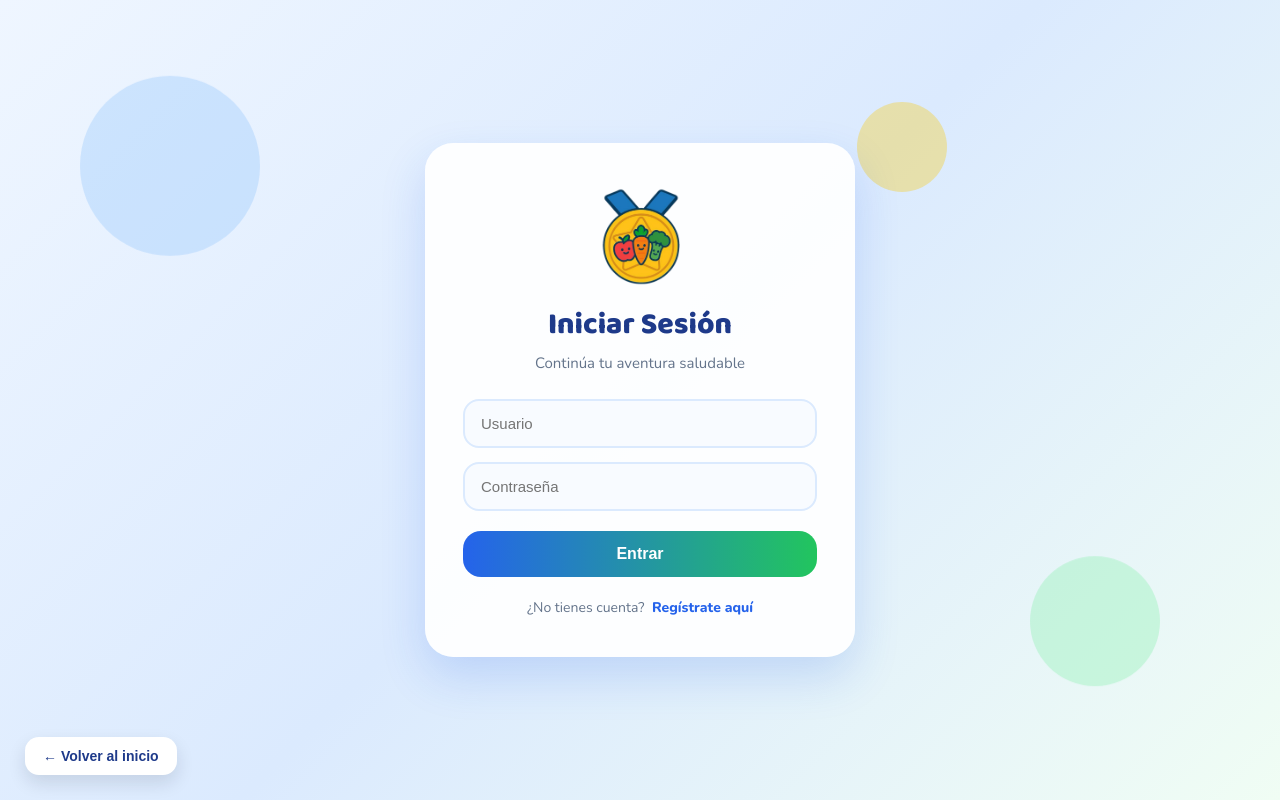
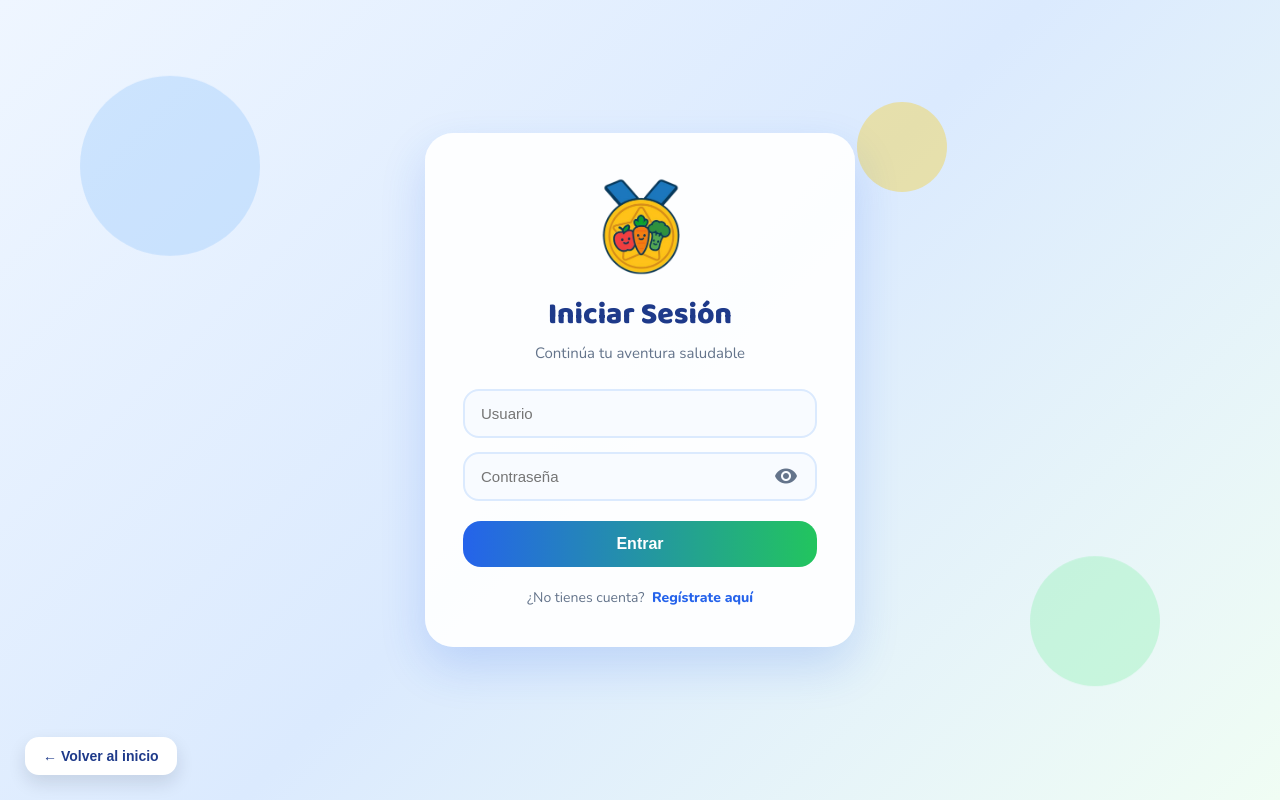
Before and after one commit to MauricioMedel/proyecto_osb_app, an Angular app: page /login in a window 1280 px wide. Built offline with nearby package versions, Linux system fonts and the light colour scheme.

Commit message:
Se agrega mejoras en interfaz del tutor

```diff
--- a/src/app/admin/pages/login/login.component.html
+++ b/src/app/admin/pages/login/login.component.html
@@ -30,12 +30,26 @@
       class="login-input"
     />
 
-    <input
-      [(ngModel)]="password"
-      type="password"
-      placeholder="Contraseña"
-      class="login-input"
-    />
+    <div class="password-container">
+
+  <input
+    [(ngModel)]="password"
+    [type]="showPassword ? 'text' : 'password'"
+    placeholder="Contraseña"
+    class="login-input password-input"
+  />
+
+  <button
+    type="button"
+    class="toggle-password"
+    (click)="togglePassword()"
+  >
+    <span class="material-icons">
+      {{ showPassword ? 'visibility_off' : 'visibility' }}
+    </span>
+  </button>
+
+</div>
 
     <button
       (click)="login()"
--- a/src/app/admin/pages/login/login.component.scss
+++ b/src/app/admin/pages/login/login.component.scss
@@ -1,10 +1,13 @@
 .login-page {
   min-height: 100vh;
   background: linear-gradient(135deg, #eff6ff, #dbeafe, #f0fdf4);
+
   display: flex;
   align-items: center;
   justify-content: center;
-  padding: 30px;
+
+  padding: 0;
+
   position: relative;
   overflow: hidden;
 }
@@ -12,12 +15,20 @@
 .login-container {
   width: 100%;
   max-width: 430px;
+
+  margin-top: -20px;
+
   padding: 38px;
+
   background: rgba(255, 255, 255, 0.92);
   border-radius: 28px;
+
   box-shadow: 0 20px 45px rgba(37, 99, 235, 0.18);
+
   text-align: center;
+
   animation: fadeIn 0.6s ease;
+
   position: relative;
   z-index: 2;
 }
@@ -26,9 +37,11 @@
   width: 110px;
   height: 110px;
   margin: 0 auto 16px;
+
   display: flex;
   align-items: center;
   justify-content: center;
+
   animation: floatLogo 2.8s ease-in-out infinite;
 
   img {
@@ -42,8 +55,8 @@
 .login-container h2 {
   color: #1e3a8a;
   font-weight: 800;
+  font-size: 30px;
   margin: 0;
-  font-size: 30px;
 }
 
 .login-subtitle {
@@ -55,48 +68,131 @@
 .login-error {
   background: #fee2e2;
   color: #dc2626;
+
   padding: 12px;
+
   border-radius: 14px;
+
   margin-bottom: 16px;
+
   font-size: 14px;
   font-weight: 600;
 }
 
 .login-input {
   width: 100%;
+
   padding: 14px 16px;
+
   border-radius: 16px;
+
   border: 2px solid #dbeafe;
+
   margin-bottom: 14px;
+
   font-size: 15px;
+
   background: #f8fbff;
+
   box-sizing: border-box;
+
   transition: 0.25s ease;
 
   &:focus {
     outline: none;
+
     border-color: #2563eb;
+
     background: #ffffff;
+
     box-shadow: 0 0 0 4px rgba(37, 99, 235, 0.12);
   }
 }
 
+/* ==========================
+   PASSWORD INPUT
+========================== */
+
+.password-container {
+  position: relative;
+  width: 100%;
+  margin-bottom: 14px;
+}
+
+.password-input {
+  width: 100%;
+  padding: 14px 55px 14px 16px;
+  margin-bottom: 0;
+}
+
+.toggle-password {
+  position: absolute;
+
+  top: 50%;
+  right: 15px;
+
+  transform: translateY(-50%);
+
+  border: none;
+  background: transparent;
+
+  width: 32px;
+  height: 32px;
+
+  display: flex;
+  justify-content: center;
+  align-items: center;
+
+  cursor: pointer;
+  padding: 0;
+}
+
+.toggle-password .material-icons {
+  font-size: 24px;
+  color: #64748b;
+  line-height: 1;
+  transition: 0.2s;
+}
+
+.toggle-password:hover .material-icons {
+  color: #2563eb;
+}
+
+/* ==========================
+   BOTÓN LOGIN
+========================== */
+
 .login-button {
   width: 100%;
+
   padding: 14px;
+
   border-radius: 18px;
+
   border: none;
-  background: linear-gradient(90deg, #2563eb, #22c55e);
+
+  background: linear-gradient(
+    90deg,
+    #2563eb,
+    #22c55e
+  );
+
   color: white;
+
   font-weight: 800;
   font-size: 16px;
+
   cursor: pointer;
+
   transition: 0.25s ease;
+
   margin-top: 6px;
 
   &:hover {
     transform: translateY(-3px);
-    box-shadow: 0 10px 22px rgba(37, 99, 235, 0.25);
+
+    box-shadow:
+      0 10px 22px rgba(37, 99, 235, 0.25);
   }
 
   &:disabled {
@@ -108,14 +204,19 @@
 
 .login-register {
   margin-top: 20px;
+
   font-size: 14px;
   color: #64748b;
 
   a {
     color: #2563eb;
+
     font-weight: 800;
+
     margin-left: 4px;
+
     text-decoration: none;
+
     cursor: pointer;
 
     &:hover {
@@ -124,47 +225,78 @@
   }
 }
 
+/* ==========================
+   BOTÓN VOLVER
+========================== */
+
 .register-home {
   position: fixed;
+
   bottom: 25px;
   left: 25px;
+
   padding: 11px 18px;
+
   border-radius: 14px;
+
   border: none;
+
   background: white;
+
   color: #1e3a8a;
+
   font-weight: 700;
   font-size: 14px;
+
   cursor: pointer;
-  box-shadow: 0 8px 18px rgba(15, 23, 42, 0.12);
+
+  box-shadow:
+    0 8px 18px rgba(15, 23, 42, 0.12);
+
   transition: 0.25s ease;
+
   z-index: 3;
 
   &:hover {
     background: #1e3a8a;
     color: white;
+
     transform: translateY(-2px);
   }
 }
 
+/* ==========================
+   LOADING
+========================== */
+
 .loading-overlay {
   position: fixed;
   inset: 0;
+
   background: rgba(15, 23, 42, 0.55);
+
   backdrop-filter: blur(4px);
+
   display: flex;
   justify-content: center;
   align-items: center;
+
   z-index: 9999;
 }
 
 .loader-card {
   background: white;
+
   padding: 30px;
+
   border-radius: 24px;
+
   text-align: center;
+
   min-width: 300px;
-  box-shadow: 0 20px 40px rgba(0, 0, 0, 0.15);
+
+  box-shadow:
+    0 20px 40px rgba(0, 0, 0, 0.15);
 
   h3 {
     margin-top: 18px;
@@ -180,24 +312,37 @@
 .spinner {
   width: 70px;
   height: 70px;
+
   margin: auto;
+
   border: 6px solid #dbeafe;
   border-top: 6px solid #2563eb;
+
   border-radius: 50%;
+
   animation: spin 1s linear infinite;
 }
 
+/* ==========================
+   BURBUJAS
+========================== */
+
 .bubble {
   position: absolute;
+
   border-radius: 50%;
+
   opacity: 0.35;
+
   animation: moveBubble 6s ease-in-out infinite;
 }
 
 .bubble-one {
   width: 180px;
   height: 180px;
+
   background: #93c5fd;
+
   top: 80px;
   left: 80px;
 }
@@ -205,20 +350,30 @@
 .bubble-two {
   width: 130px;
   height: 130px;
+
   background: #86efac;
+
   right: 120px;
   bottom: 100px;
+
   animation-delay: 1s;
 }
 
 .bubble-three {
   width: 90px;
   height: 90px;
+
   background: #facc15;
+
   right: 26%;
   top: 120px;
+
   animation-delay: 2s;
 }
+
+/* ==========================
+   ANIMACIONES
+========================== */
 
 @keyframes fadeIn {
   from {
@@ -262,9 +417,15 @@
   }
 }
 
+/* ==========================
+   RESPONSIVE
+========================== */
+
 @media (max-width: 500px) {
+
   .login-container {
     padding: 30px 24px;
+    margin-top: 0;
   }
 
   .register-home {
@@ -274,5 +435,7 @@
 
   .login-page {
     flex-direction: column;
+    padding: 20px;
   }
+
 }
--- a/src/app/admin/pages/login/login.component.ts
+++ b/src/app/admin/pages/login/login.component.ts
@@ -17,9 +17,12 @@ export class LoginComponent {
   password = '';
   loading  = false;
   errorMsg = '';
+  showPassword = false;
 
   constructor(private auth: AuthService, private router: Router) {}
-
+  togglePassword() {
+  this.showPassword = !this.showPassword;
+}
   login(): void {
 
     // =============================
--- a/src/app/admin/pages/registro-usuario/registro-usuario.component.html
+++ b/src/app/admin/pages/registro-usuario/registro-usuario.component.html
@@ -80,17 +80,31 @@
         </span>
       </div>
 
+      <div class="password-container">
+
         <input
           [(ngModel)]="password"
           name="password"
-        type="password"
+          [type]="showPassword ? 'text' : 'password'"
           placeholder="Crear contraseña"
-        class="register-input"
+          class="register-input password-input"
           required
           minlength="10"
           pattern="^(?=.*[A-Z])(?=.*[^A-Za-z0-9]).{10,}$"
           #passwordRef="ngModel"
         />
+
+        <button
+          type="button"
+          class="toggle-password"
+          (click)="togglePassword()"
+        >
+          <span class="material-icons">
+            {{ showPassword ? 'visibility_off' : 'visibility' }}
+          </span>
+        </button>
+
+      </div>
 
       <div class="register-error" *ngIf="passwordRef.invalid && passwordRef.touched">
         <span *ngIf="passwordRef.errors?.['required']">
--- a/src/app/admin/pages/registro-usuario/registro-usuario.component.scss
+++ b/src/app/admin/pages/registro-usuario/registro-usuario.component.scss
@@ -90,6 +90,51 @@ form {
   margin-bottom: 14px;
   font-size: 13px;
   font-weight: 600;
+}
+
+/* Password input */
+
+.password-container {
+  position: relative;
+  width: 100%;
+  margin-bottom: 14px;
+}
+
+.password-input {
+  width: 100%;
+  padding: 14px 55px 14px 16px;
+  margin-bottom: 0;
+}
+
+.toggle-password {
+  position: absolute;
+  top: 50%;
+  right: 15px;
+  transform: translateY(-50%);
+
+  border: none;
+  background: transparent;
+
+  width: 32px;
+  height: 32px;
+
+  display: flex;
+  justify-content: center;
+  align-items: center;
+
+  cursor: pointer;
+  padding: 0;
+}
+
+.toggle-password .material-icons {
+  font-size: 24px;
+  color: #64748b;
+  line-height: 1;
+  transition: 0.2s;
+}
+
+.toggle-password:hover .material-icons {
+  color: #2563eb;
 }
 
 .register-button {
--- a/src/app/admin/pages/registro-usuario/registro-usuario.component.ts
+++ b/src/app/admin/pages/registro-usuario/registro-usuario.component.ts
@@ -20,11 +20,16 @@ export class RegistroUsuarioComponent {
 
   loading = false;
   errorMsg = '';
+  showPassword = false;
 
   constructor(
     private auth: AuthService,
     private router: Router
   ) {}
+
+  togglePassword() {
+    this.showPassword = !this.showPassword;
+  }
 
   register(): void {
 
@@ -44,24 +49,16 @@ export class RegistroUsuarioComponent {
     }).subscribe({
 
       next: () => {
-
         this.loading = false;
-
         alert('Cuenta creada correctamente');
-
-        // redirige al login
         this.router.navigate(['/login']);
-
       },
 
       error: (err) => {
-
         this.loading = false;
-
         this.errorMsg =
           err.error?.message ||
           'No se pudo registrar el usuario';
-
       }
 
     });
--- a/src/app/core/components/footer/footer.component.ts
+++ b/src/app/core/components/footer/footer.component.ts
@@ -12,7 +12,7 @@ export class FooterComponent {
   year = new Date().getFullYear();
 
   members = [
-    'Mauricio Medel de jesus', 'David Flores Pozos','Maria Guadalupe Mendoza Zamudio'
+    'Mauricio Medel de jesus', 'David Flores Pozos','Sandra Yamileth Jiménez Asís', 'Miguel Angel Briones Villagrana'
   ];
 
   quickLinks = [
--- a/src/app/panel/pages/registrar-nino/registrar-nino.component.html
+++ b/src/app/panel/pages/registrar-nino/registrar-nino.component.html
@@ -1,20 +1,44 @@
 <div class="register-child-page">
 
+  <!-- LOADER -->
+  <div class="loading-overlay" *ngIf="loading">
+    <div class="loader-card">
+      <div class="spinner"></div>
+      <h3>Registrando niño...</h3>
+      <p>Estamos creando su aventura saludable 🚀</p>
+    </div>
+  </div>
+
   <div class="top-bar">
-    <a routerLink="/panel" class="back-link">← Volver al panel</a>
+    <a routerLink="/panel" class="back-link">
+      ← Volver al panel
+    </a>
   </div>
 
   <section class="register-card">
+
     <div class="header">
       <div class="icon">👧🧒</div>
+
       <h1>Registrar niño</h1>
-      <p>Agrega un perfil infantil para comenzar a supervisar hábitos, retos y recompensas.</p>
+
+      <p>
+        Agrega un perfil infantil para comenzar a supervisar hábitos,
+        retos y recompensas.
+      </p>
     </div>
 
-    <form (ngSubmit)="registrarNino()" #childForm="ngForm" class="form">
+    <form
+      #childForm="ngForm"
+      (ngSubmit)="registrarNino(childForm)"
+      class="form"
+    >
 
+      <!-- USUARIO -->
       <div class="form-group">
+
         <label>Usuario del niño</label>
+
         <input
           type="text"
           name="username"
@@ -22,23 +46,84 @@
           placeholder="Ej. mateo08"
           required
           minlength="3"
+          pattern="^[a-zA-Z0-9_]+$"
+          #usernameRef="ngModel"
         />
+
+        <small
+          class="field-error"
+          *ngIf="usernameRef.invalid && usernameRef.touched"
+        >
+          <span *ngIf="usernameRef.errors?.['required']">
+            El usuario es obligatorio.
+          </span>
+
+          <span *ngIf="usernameRef.errors?.['minlength']">
+            Debe tener mínimo 3 caracteres.
+          </span>
+
+          <span *ngIf="usernameRef.errors?.['pattern']">
+            Solo letras, números o "_".
+          </span>
+        </small>
+
       </div>
 
+      <!-- CONTRASEÑA -->
       <div class="form-group">
+
         <label>Contraseña</label>
+
+        <div class="password-container">
+
           <input
-          type="password"
+            [type]="showPassword ? 'text' : 'password'"
             name="password"
             [(ngModel)]="child.password"
             placeholder="Mínimo 8 caracteres"
             required
             minlength="8"
+            pattern="^(?=.*[A-Z])(?=.*[0-9]).{8,}$"
+            #passwordRef="ngModel"
+            class="password-input"
           />
+
+          <button
+            type="button"
+            class="toggle-password"
+            (click)="togglePassword()"
+          >
+            <span class="material-icons">
+              {{ showPassword ? 'visibility_off' : 'visibility' }}
+            </span>
+          </button>
+
         </div>
 
+        <small
+          class="field-error"
+          *ngIf="passwordRef.invalid && passwordRef.touched"
+        >
+          <span *ngIf="passwordRef.errors?.['required']">
+            La contraseña es obligatoria.
+          </span>
+
+          <span *ngIf="passwordRef.errors?.['minlength']">
+            Debe tener mínimo 8 caracteres.
+          </span>
+
+          <span *ngIf="passwordRef.errors?.['pattern']">
+            Debe incluir una mayúscula y un número.
+          </span>
+        </small>
+
+      </div>
+
+      <!-- APODO -->
       <div class="form-group">
+
         <label>Apodo</label>
+
         <input
           type="text"
           name="nickname"
@@ -46,27 +131,73 @@
           placeholder="Ej. Mateo"
           required
           minlength="2"
+          pattern="^[a-zA-ZáéíóúÁÉÍÓÚñÑ ]+$"
+          #nicknameRef="ngModel"
         />
+
+        <small
+          class="field-error"
+          *ngIf="nicknameRef.invalid && nicknameRef.touched"
+        >
+          <span *ngIf="nicknameRef.errors?.['required']">
+            El apodo es obligatorio.
+          </span>
+
+          <span *ngIf="nicknameRef.errors?.['minlength']">
+            Debe tener mínimo 2 caracteres.
+          </span>
+
+          <span *ngIf="nicknameRef.errors?.['pattern']">
+            Solo se permiten letras.
+          </span>
+        </small>
+
       </div>
 
+      <!-- EDAD -->
       <div class="form-group">
+
         <label>Rango de edad</label>
+
         <select
           name="ageRange"
           [(ngModel)]="child.ageRange"
           required
+          #ageRangeRef="ngModel"
         >
-          <option value="" disabled>Selecciona una edad</option>
-          <option value="6-8">6 a 8 años</option>
-          <option value="9-10">9 a 10 años</option>
-          <option value="11-12">11 a 12 años</option>
+          <option value="" disabled>
+            Selecciona una edad
+          </option>
+
+          <option value="6-8">
+            6 a 8 años
+          </option>
+
+          <option value="9-10">
+            9 a 10 años
+          </option>
+
+          <option value="11-12">
+            11 a 12 años
+          </option>
         </select>
+
+        <small
+          class="field-error"
+          *ngIf="ageRangeRef.invalid && ageRangeRef.touched"
+        >
+          Debes seleccionar una edad.
+        </small>
+
       </div>
 
+      <!-- AVATAR -->
       <div class="form-group full">
+
         <label>Avatar</label>
 
         <div class="avatar-grid">
+
           <button
             type="button"
             class="avatar-option"
@@ -102,18 +233,30 @@
           >
             ⭐
           </button>
-        </div>
+
         </div>
 
-      <div *ngIf="errorMessage" class="error-message">
+      </div>
+
+      <!-- ERROR GENERAL -->
+      <div
+        *ngIf="errorMessage"
+        class="error-message"
+      >
         {{ errorMessage }}
       </div>
 
-      <button type="submit" class="submit-btn" [disabled]="loading">
+      <!-- BOTÓN -->
+      <button
+        type="submit"
+        class="submit-btn"
+        [disabled]="loading || childForm.invalid"
+      >
         {{ loading ? 'Registrando...' : 'Registrar niño' }}
       </button>
 
     </form>
+
   </section>
 
 </div>
--- a/src/app/panel/pages/registrar-nino/registrar-nino.component.scss
+++ b/src/app/panel/pages/registrar-nino/registrar-nino.component.scss
@@ -141,3 +141,106 @@
     grid-template-columns: repeat(2, 90px);
   }
 }
+.field-error {
+  color: #dc2626;
+  font-size: 13px;
+  font-weight: 600;
+  margin-top: 6px;
+}
+
+input.ng-invalid.ng-touched,
+select.ng-invalid.ng-touched {
+  border-color: #dc2626 !important;
+  background: #fff5f5 !important;
+}
+
+input.ng-valid.ng-touched,
+select.ng-valid.ng-touched {
+  border-color: #22c55e !important;
+}
+
+.loading-overlay {
+  position: fixed;
+  inset: 0;
+  background: rgba(15, 23, 42, 0.55);
+  backdrop-filter: blur(4px);
+  display: flex;
+  justify-content: center;
+  align-items: center;
+  z-index: 9999;
+}
+
+.loader-card {
+  background: white;
+  padding: 30px;
+  border-radius: 24px;
+  text-align: center;
+  min-width: 300px;
+  box-shadow: 0 20px 40px rgba(0, 0, 0, 0.15);
+
+  h3 {
+    margin-top: 18px;
+    color: #1e3a8a;
+  }
+
+  p {
+    color: #64748b;
+    margin-bottom: 0;
+  }
+}
+
+.spinner {
+  width: 70px;
+  height: 70px;
+  margin: auto;
+  border: 6px solid #dbeafe;
+  border-top: 6px solid #2563eb;
+  border-radius: 50%;
+  animation: spin 1s linear infinite;
+}
+
+@keyframes spin {
+  from { transform: rotate(0deg); }
+  to { transform: rotate(360deg); }
+}
+.password-container {
+  position: relative;
+  width: 100%;
+}
+
+.password-input {
+  width: 100%;
+  padding-right: 55px !important;
+}
+
+.toggle-password {
+  position: absolute;
+  top: 50%;
+  right: 15px;
+
+  transform: translateY(-50%);
+
+  border: none;
+  background: transparent;
+
+  width: 32px;
+  height: 32px;
+
+  display: flex;
+  justify-content: center;
+  align-items: center;
+
+  cursor: pointer;
+  padding: 0;
+}
+
+.toggle-password .material-icons {
+  font-size: 24px;
+  color: #64748b;
+  line-height: 1;
+  transition: .2s;
+}
+
+.toggle-password:hover .material-icons {
+  color: #2563eb;
+}
--- a/src/app/panel/pages/registrar-nino/registrar-nino.component.ts
+++ b/src/app/panel/pages/registrar-nino/registrar-nino.component.ts
@@ -1,9 +1,10 @@
 import { Component } from '@angular/core';
 import { CommonModule } from '@angular/common';
-import { FormsModule } from '@angular/forms';
+import { FormsModule, NgForm } from '@angular/forms';
 import { Router, RouterLink } from '@angular/router';
-import { HttpClient } from '@angular/common/http';
+import { HttpClient, HttpHeaders } from '@angular/common/http';
 import { environment } from '../../../../environments/environment';
+import { AuthService } from '../../../services/auth.service';
 
 @Component({
   selector: 'app-registrar-nino',
@@ -15,6 +16,7 @@ import { environment } from '../../../../environments/environment';
 export class RegistrarNinoComponent {
   loading = false;
   errorMessage = '';
+  showPassword = false;
 
   child = {
     username: '',
@@ -26,27 +28,43 @@ export class RegistrarNinoComponent {
 
   constructor(
     private http: HttpClient,
-    private router: Router
+    private router: Router,
+    private auth: AuthService
   ) {}
 
-  registrarNino() {
+  togglePassword() {
+    this.showPassword = !this.showPassword;
+  }
+
+  registrarNino(form: NgForm) {
     this.errorMessage = '';
 
-    if (!this.child.username || !this.child.password || !this.child.nickname || !this.child.ageRange) {
-      this.errorMessage = 'Completa todos los campos obligatorios.';
+    if (form.invalid) {
+      form.control.markAllAsTouched();
+      this.errorMessage = 'Revisa los campos marcados antes de continuar.';
       return;
     }
 
     this.loading = true;
 
-    this.http.post(`${environment.apiUrl}/children`, this.child).subscribe({
+    const token = this.auth.getToken();
+
+    const headers = new HttpHeaders({
+      Authorization: `Bearer ${token}`
+    });
+
+    this.http.post(`${environment.apiUrl}/children`, this.child, { headers }).subscribe({
       next: () => {
         this.loading = false;
+        alert('Niño registrado correctamente.');
         this.router.navigate(['/panel']);
       },
       error: (error) => {
         this.loading = false;
-        this.errorMessage = error.error?.message || 'No se pudo registrar el niño.';
+        this.errorMessage =
+          error.error?.error?.message ||
+          error.error?.message ||
+          'No se pudo registrar el niño.';
       }
     });
   }
--- a/src/index.html
+++ b/src/index.html
@@ -11,6 +11,10 @@
   <meta property="og:title" content="ObesiApp — Transformando hábitos, construyendo futuros saludables">
   <meta property="og:description" content="IA Nutricional + Gamificación para prevenir la obesidad infantil.">
   <meta property="og:type" content="website">
+  <link
+  href="https://fonts.googleapis.com/icon?family=Material+Icons"
+  rel="stylesheet"
+/>
 </head>
 <body>
   <a href="#main-content" class="skip-link">Saltar al contenido principal</a>
```
Lines whose indentation alone changed are shown as unchanged.
